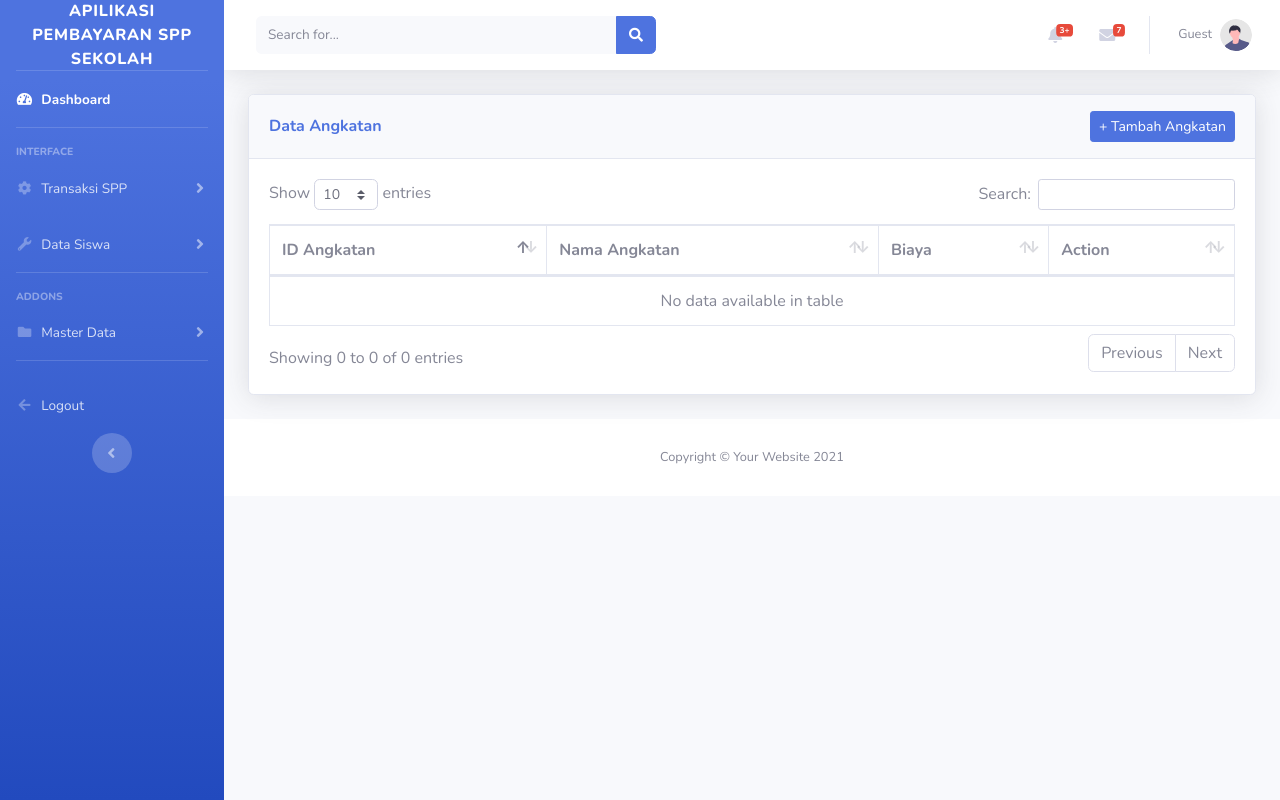
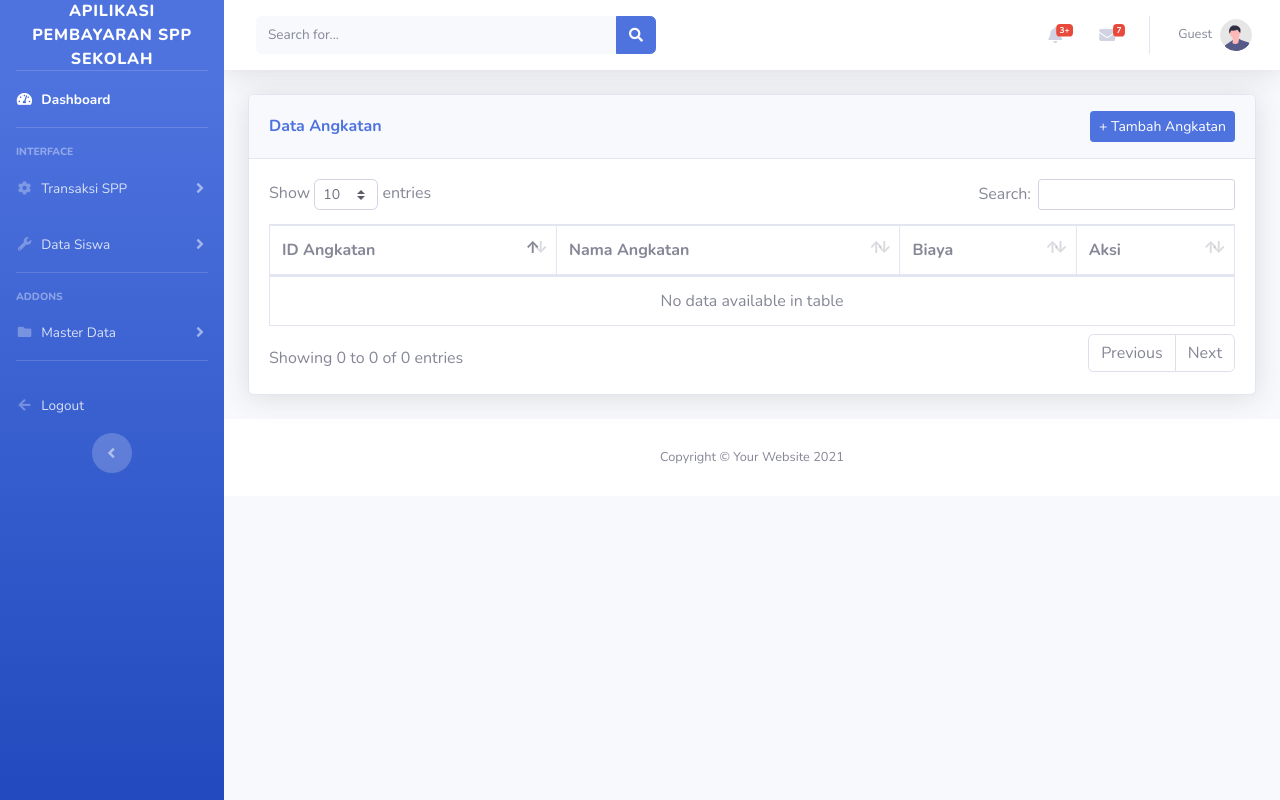
Before and after one commit to infinity-dream-code/testingcono, a PHP site: page /dataangkatan.php in a window 1280 px wide. Run offline with PHP 8.4, Linux system fonts and the light colour scheme; data that the repository does not hold is empty.

Commit message:
merubah tampilan table

```diff
--- a/dataangkatan.php
+++ b/dataangkatan.php
@@ -18,7 +18,7 @@ include 'koneksi.php';
                         <th>ID Angkatan</th>
                         <th>Nama Angkatan</th>
                         <th>Biaya</th>
-                        <th>Action</th>
+                        <th>Aksi</th>
                     </tr>
                 </thead>
                 <tbody>
```
